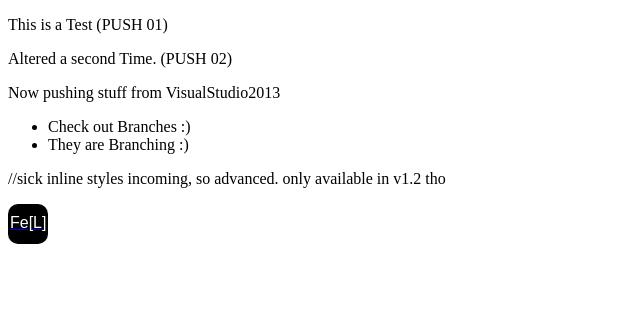
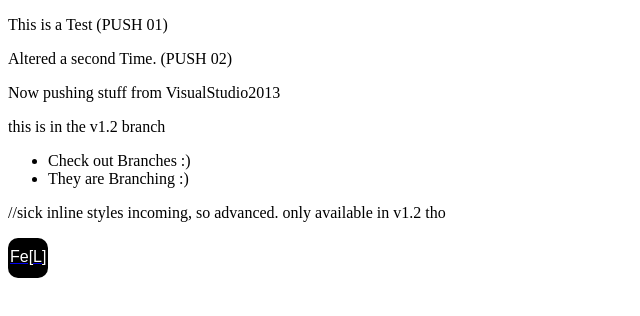
Before and after one commit to FlorianHillner/GitTest, a plain HTML site: page index.html in a window 1280 px wide. Shown: the whole page, without its empty margins (0-640 px from the left). Drawn offline with Linux system fonts and the light colour scheme.

Commit message:
added a p element

```diff
--- a/index.html
+++ b/index.html
@@ -9,7 +9,7 @@
 		<p>This is a Test (PUSH 01)</p>
 		<p>Altered a second Time. (PUSH 02)<p>
         <p>Now pushing stuff from VisualStudio2013</p>
-
+        <p>this is in the v1.2 branch</p>
         <ul>
             <li>
                 Check out Branches :)
```
